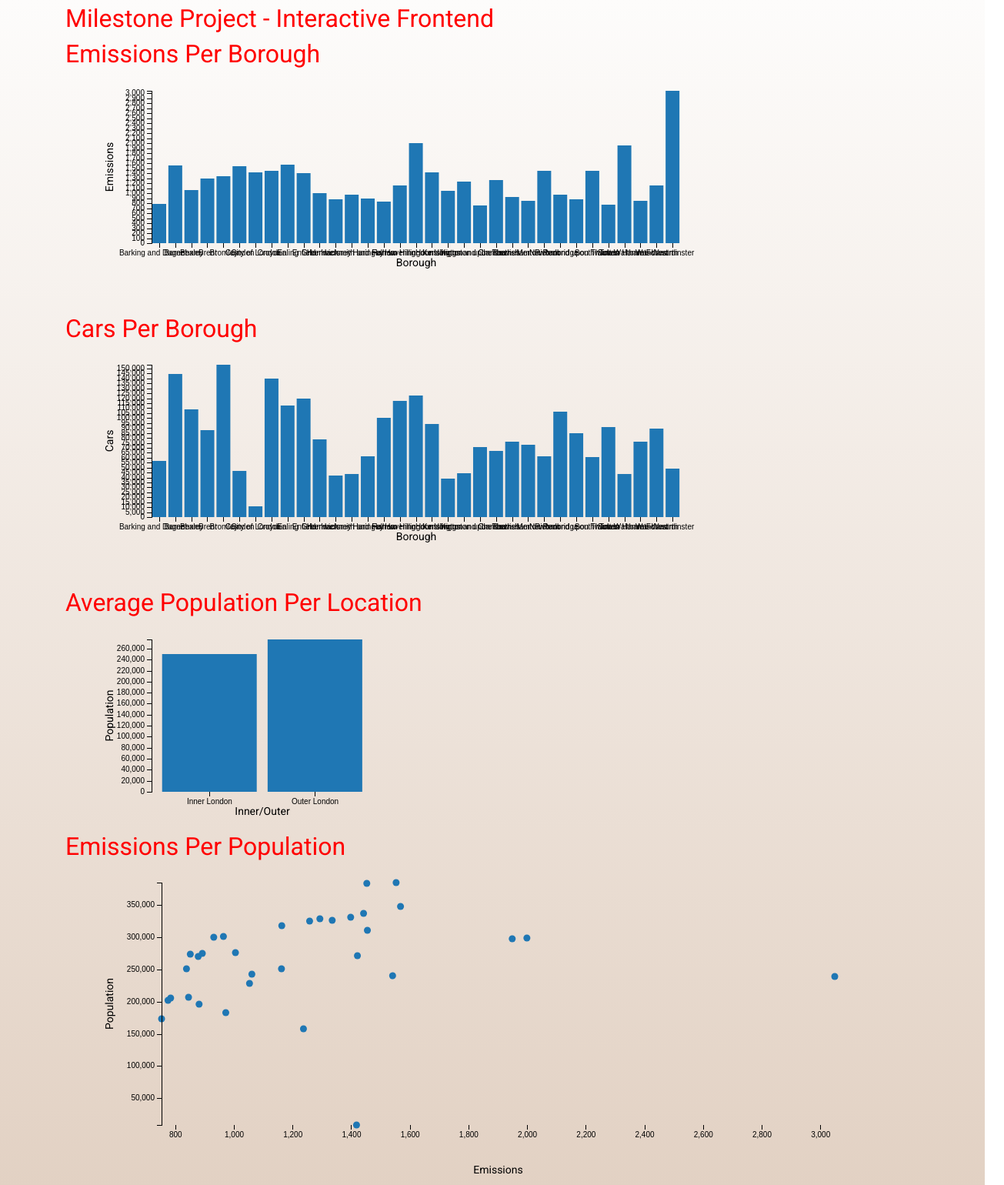
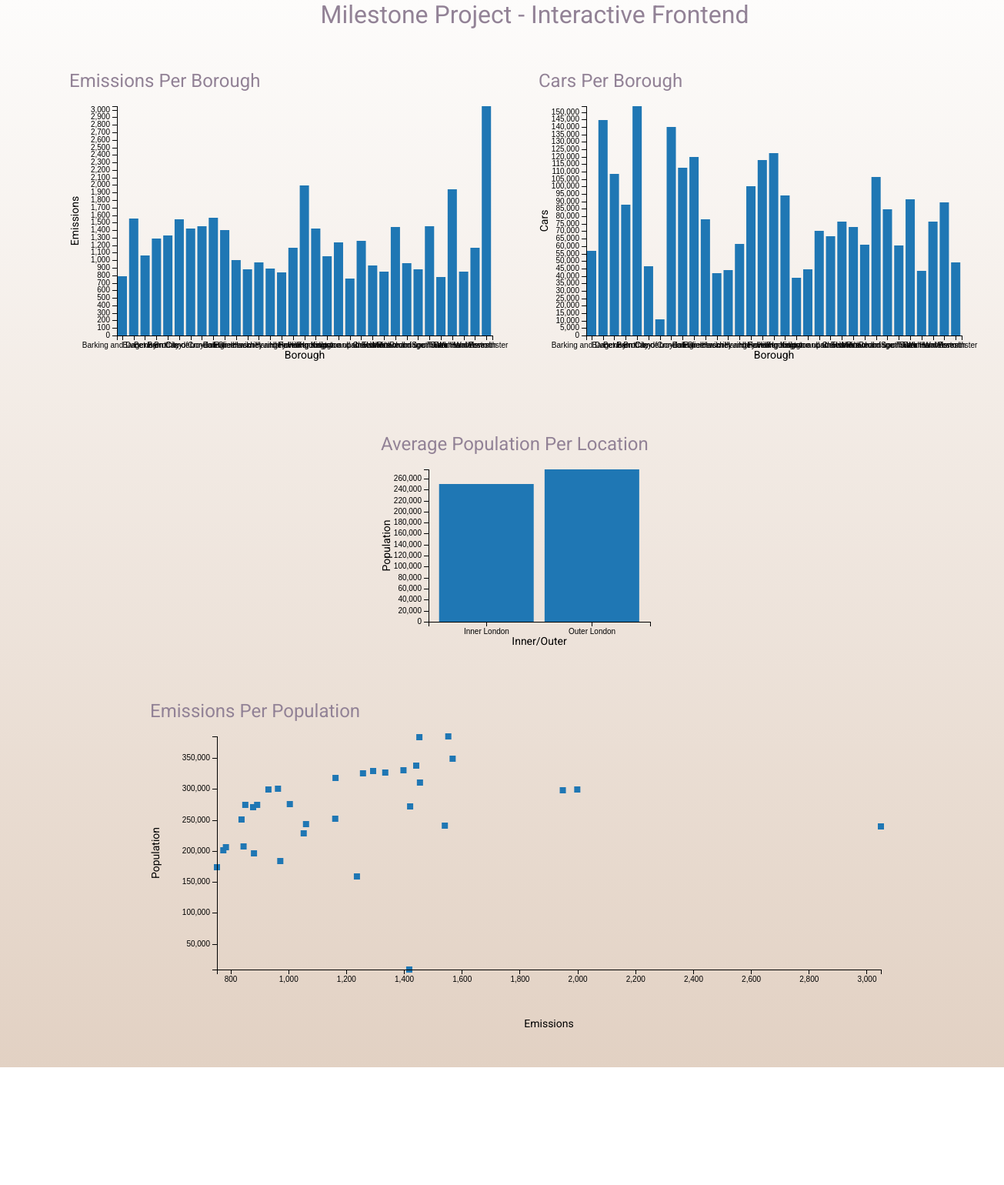
Before and after one commit to SabeloCodes/London-Boroughs-Dashboard, a plain HTML site: page mileStoneProject/index.html in a window 1280 px wide. Shown: the top 1540 px of the page at 77% size, 1305 px wide, since content can reach past the window. After the commit the page ends 1387 px from the top, so only its background shows below. Drawn offline with Linux system fonts and the light colour scheme.

Commit message:
Changed page layout using flexbox

```diff
--- a/mileStoneProject/index.html
+++ b/mileStoneProject/index.html
@@ -22,27 +22,28 @@
 
 <body>
 
-    <div class='container'>
+    <div class="container">
+
         <h1>Milestone Project - Interactive Frontend</h1>
 
-        <div class="flex-stack">
+        <div class='container-1'>
+            <div class="flex-chart-1" id="emissions-borough">
                 <h3>Emissions Per Borough</h3>
-            <div id="emissions-borough" class="inner-1"></div>
             </div>
 
-        <div class="flex-stack">
+            <div class="flex-chart-2" id="cars-borough">
                 <h3>Cars Per Borough</h3>
-            <div id="cars-borough" class="inner-2"></div>
+            </div>
         </div>
 
-        <div class="flex-stack">
+        <div class="container-2">
+            <div class="flex-chart-3" id="average-population">
                 <h3>Average Population Per Location</h3>
-            <div id="average-population" class="inner-3"></div>
             </div>
 
-        <div class="flex-stack">
+            <div class="flex-chart-4" id="population-emissions">
                 <h3>Emissions Per Population</h3>
-            <div id="population-emissions" class="inner-4"></div>
+            </div>
         </div>
     </div>
 
--- a/mileStoneProject/static/css/index.css
+++ b/mileStoneProject/static/css/index.css
@@ -1,56 +1,63 @@
-.flex,
-.flex-stack {
-  display: flex;
-  flex: 1;
-  align-items: flex-start;
+
+@media(min-width:900px){
+  .container{
+      display: flex;
+      flex-direction: column;
+      align-items:center;
+      flex-wrap:wrap;
+  }
+  .container-1 {
+      margin: 40px auto 0 auto;
+      display: flex;
+      flex-direction: row;
+      justify-content:space-between;
+ }
+
+  .container-2 {
+      margin: 40px auto 0 auto;
+      display: flex;
+      flex-direction: column;
+      align-items:center;
+ }
 }
 
-.flex-stack {
-  flex-direction: column;
+.flex-chart-1, .flex-chart-2{
+    box-sizing: border-box;
+    border:0px #ccc solid;
+    padding:5px;
+    margin-bottom: 20px;
+    flex-basis: 50%;
 }
 
-.axis path,
-.axis line {
-  fill: none;
-  stroke: #3A3838;
-  shape-rendering: auto;
+.flex-chart-3, .flex-chart-4{
+    box-sizing: border-box;
+    border:0px #ccc solid;
+    padding:20px;
+    margin-bottom: 20px;
 }
 
-/*.bar {
-  fill: steelblue;
-}*/
-
-.x.axis path {
-  display: none;
+.flex-chart-1{
+    flex:1;
+    order:1;
+    flex-basis: 50%;
 }
 
-.inner-1 {
-      margin: 10px 80px 50px 50px;
-    /*padding-left: 20px;*/
-    /*padding-right: 30px;*/
-    /*border: 3px solid #73AD21;*/
+.flex-chart-2{
+    flex:1;
+    order:2;
+    flex-basis: 50%;
 }
 
-.inner-2 {
-      margin: 10px 80px 50px 50px;
-    /*padding-left: 20px;*/
-    /*padding-right: 30px;*/
-    /*border: 3px solid #73AD21;*/
+.flex-chart-3{
+    flex:1;
+    order:1;
 }
 
-.inner-3 {
-    margin: 10px 200px 10px 50px;
-    /*padding-left: 20px;*/
-    padding-right: 100px;
-    /*border: 2px solid #73AD21;*/
+.flex-chart-4{
+    flex:2;
+    order:2;
 }
 
-.inner-4 {
-    margin: 10px 200px 10px 50px;
-    /*padding-left: 20px;*/
-    padding-right: 100px;
-    /*border: 2px solid #73AD21;*/
-}
 
 /*Background Color Gradient*/
 body {
@@ -59,14 +66,15 @@ body {
   background: linear-gradient(to bottom, #fdfcfb, #e2d1c3); /*IE 10+/ Edge, Firefox 16+, Chrome 26+, Opera 12+, Safari 7+ */
 }
 
-h1,
+
+h1{
+  font-size: 2rem;
+  color: #928296;
+  text-align: center;
+}
+
 h2,
 h3 {
-  font-size: 2rem;
-  color: red;
+  font-size: 1.5rem;
+  color: #928296;
 }
-
-.container {
-  position: relative;
-  margin-top: 5px;
-}
--- a/mileStoneProject/static/js/index.js
+++ b/mileStoneProject/static/js/index.js
@@ -31,8 +31,8 @@ function show_emissions_per_borough(ndx) {
     var borough_dim = ndx.dimension(dc.pluck('borough'));
     var borough_emissions_group = borough_dim.group().reduceSum(dc.pluck('carbonEmissions'));
     dc.barChart('#emissions-borough')
-            .width(800)
-            .height(250)
+        .width(600)
+        .height(350)
         .margins({top: 10, right: 50, bottom: 30, left: 50})
         .dimension(borough_dim)
         .group(borough_emissions_group)
@@ -50,8 +50,8 @@ function show_cars_per_borough(ndx) {
     var borough_dim = ndx.dimension(dc.pluck('borough'));
     var borough_cars_group = borough_dim.group().reduceSum(dc.pluck('cars'));
     dc.barChart('#cars-borough')
-            .width(800)
-            .height(250)
+        .width(600)
+        .height(350)
         .margins({top: 10, right: 50, bottom: 30, left: 50})
         .dimension(borough_dim)
         .group(borough_cars_group)
@@ -129,17 +129,21 @@ function show_population_emissions_correlation(ndx) {
 
     var emissionsPollutionGroup = pollution_dim.group();
 
+    console.log(emissionsPollutionGroup.all());
+
     var minEmissions = emissions_dim.bottom(1)[0].carbonEmissions;
     var maxEmissions = emissions_dim.top(1)[0].carbonEmissions;
 
         dc.scatterPlot("#population-emissions")
         .width(1000)
         .height(400)
+        .margins({top: 10, right: 50, bottom: 75, left: 75})
         .x(d3.scale.linear().domain([minEmissions, maxEmissions]))
         .brushOn(false)
+        .symbol("square")
         .symbolSize(8)
         .clipPadding(10)
-        .elasticY(false)
+        .elasticY(true)
         .yAxisLabel("Population")
         .xAxisLabel("Emissions")
         .title(function(d) {
@@ -147,5 +151,5 @@ function show_population_emissions_correlation(ndx) {
         })
         .dimension(pollution_dim)
         .group(emissionsPollutionGroup)
-        .margins({top: 10, right: 50, bottom: 75, left: 75});
+
 }
```
Lines whose indentation alone changed are shown as unchanged.
